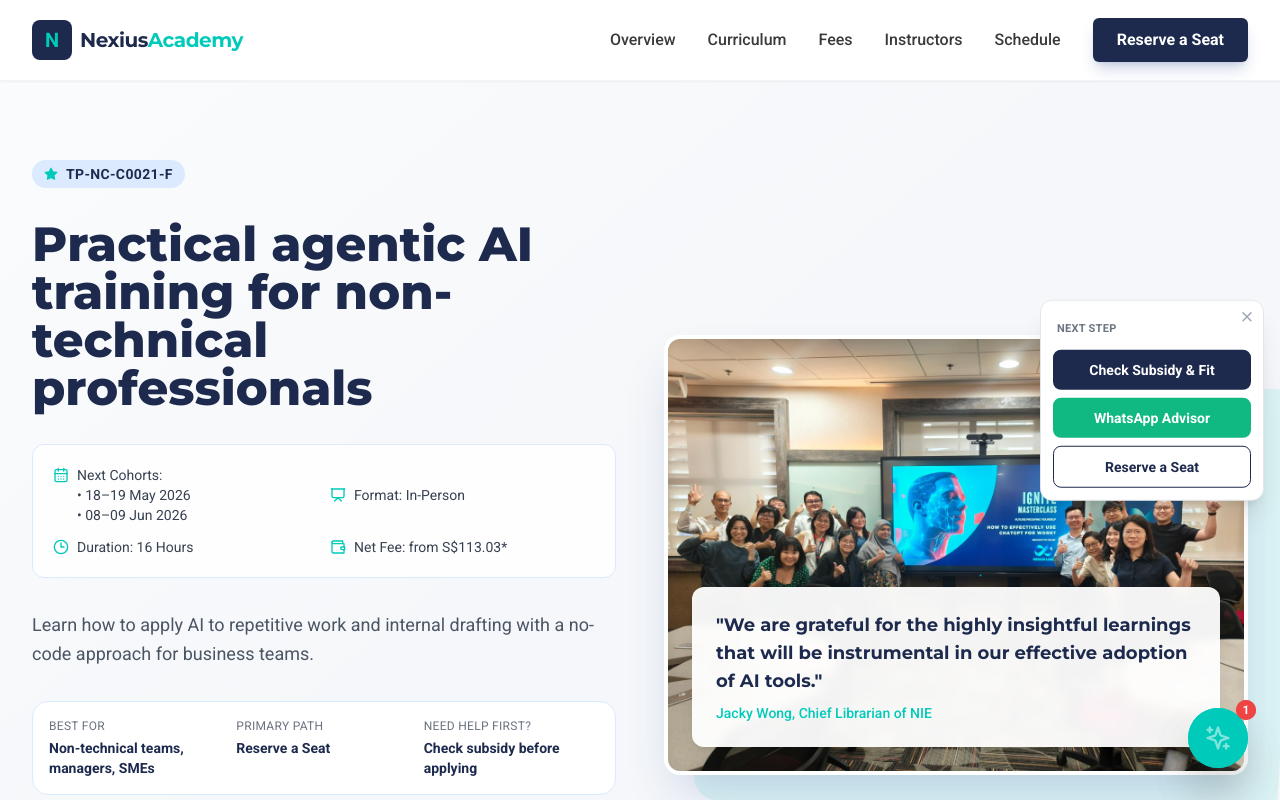
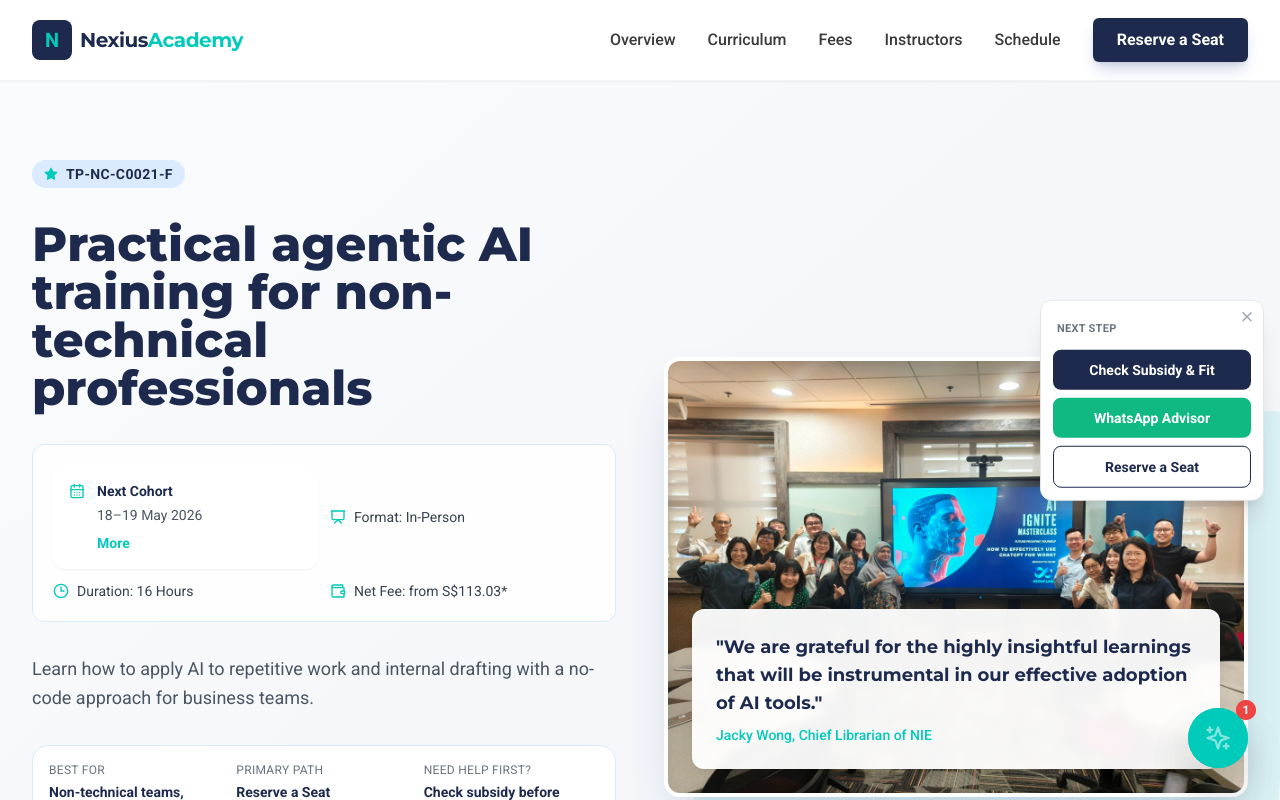
Before and after one commit to nexiuslabs/nexiusacademyskillsfuture, a React (Vite) app: page /courses/agentic-ai in a window 1280 px wide. Shown: the top 800 px of the page. Built offline with nearby package versions, Linux system fonts and the light colour scheme.

Commit message:
Refine course schedule display in hero

```diff
--- a/components/courses/CourseHero.tsx
+++ b/components/courses/CourseHero.tsx
@@ -20,12 +20,14 @@ const Hero: React.FC = () => {
             </h1>
 
             <div className="grid sm:grid-cols-2 gap-3 bg-white/90 border border-blue-100 rounded-xl p-5">
-              <div className="flex items-start gap-2 text-sm text-gray-700">
+              <div className="flex items-start gap-3 rounded-xl bg-white px-4 py-4 text-sm text-gray-700 shadow-sm">
                 <CalendarDays size={16} className="text-accent mt-0.5" />
                 <div>
-                  <div>Next Cohorts:</div>
-                  <div>• 18–19 May 2026</div>
-                  <div>• 08–09 Jun 2026</div>
+                  <div className="font-semibold text-primary mb-1">Next Cohort</div>
+                  <div className="text-gray-600">18–19 May 2026</div>
+                  <a href="#schedule" className="inline-flex items-center mt-2 text-sm font-semibold text-accent hover:underline">
+                    More
+                  </a>
                 </div>
               </div>
               <div className="flex items-center gap-2 text-sm text-gray-700">
--- a/components/leads/LeadCaptureModal.tsx
+++ b/components/leads/LeadCaptureModal.tsx
@@ -20,6 +20,7 @@ const COHORTS_BY_COURSE: Record<string, CohortOption[]> = {
   'agentic-ai': [
     { label: '18–19 May 2026 (9am–6pm)', code: '2026-05-18' },
     { label: '08–09 Jun 2026 (9am–6pm)', code: '2026-06-08' },
+    { label: '26 Jun 2026 & 03 Jul 2026 (9am–6pm)', code: '2026-06-26' },
   ],
   'agentic-ai-accountants': [{ label: '06–07 May 2026', code: '2026-05-06' }],
 };
--- a/constants.tsx
+++ b/constants.tsx
@@ -37,21 +37,39 @@ export const REVIEWS: Review[] = [
 export const SCHEDULES: ScheduleItem[] = [
   {
     type: 'Weekday',
-    dates: '18 May - 19 May',
-    time: 'Mon - Tue, 9:00am - 6:00pm',
+    dates: '18–19 May 2026',
+    time: '9:00am - 6:00pm',
     format: 'In-Person',
     slotsLeft: 4,
     month: 'May 2026',
-    registrationCloses: '11 May 2026',
+    registrationCloses: 'TBC',
   },
   {
     type: 'Weekday',
-    dates: '08 Jun - 09 Jun',
-    time: 'Mon - Tue, 9:00am - 6:00pm',
+    dates: '08–09 Jun 2026',
+    time: '9:00am - 6:00pm',
     format: 'In-Person',
     slotsLeft: 4,
     month: 'Jun 2026',
-    registrationCloses: '01 Jun 2026',
+    registrationCloses: 'TBC',
+  },
+  {
+    type: 'Weekday',
+    dates: '26 Jun 2026 & 03 Jul 2026',
+    time: '9:00am - 6:00pm',
+    format: 'In-Person',
+    slotsLeft: 4,
+    month: 'Jun 2026',
+    registrationCloses: 'TBC',
+  },
+  {
+    type: 'Weekday',
+    dates: '26 Jun 2026 & 03 Jul 2026',
+    time: '9:00am - 6:00pm',
+    format: 'In-Person',
+    slotsLeft: 4,
+    month: 'Jul 2026',
+    registrationCloses: 'TBC',
   },
 ];
 
```
